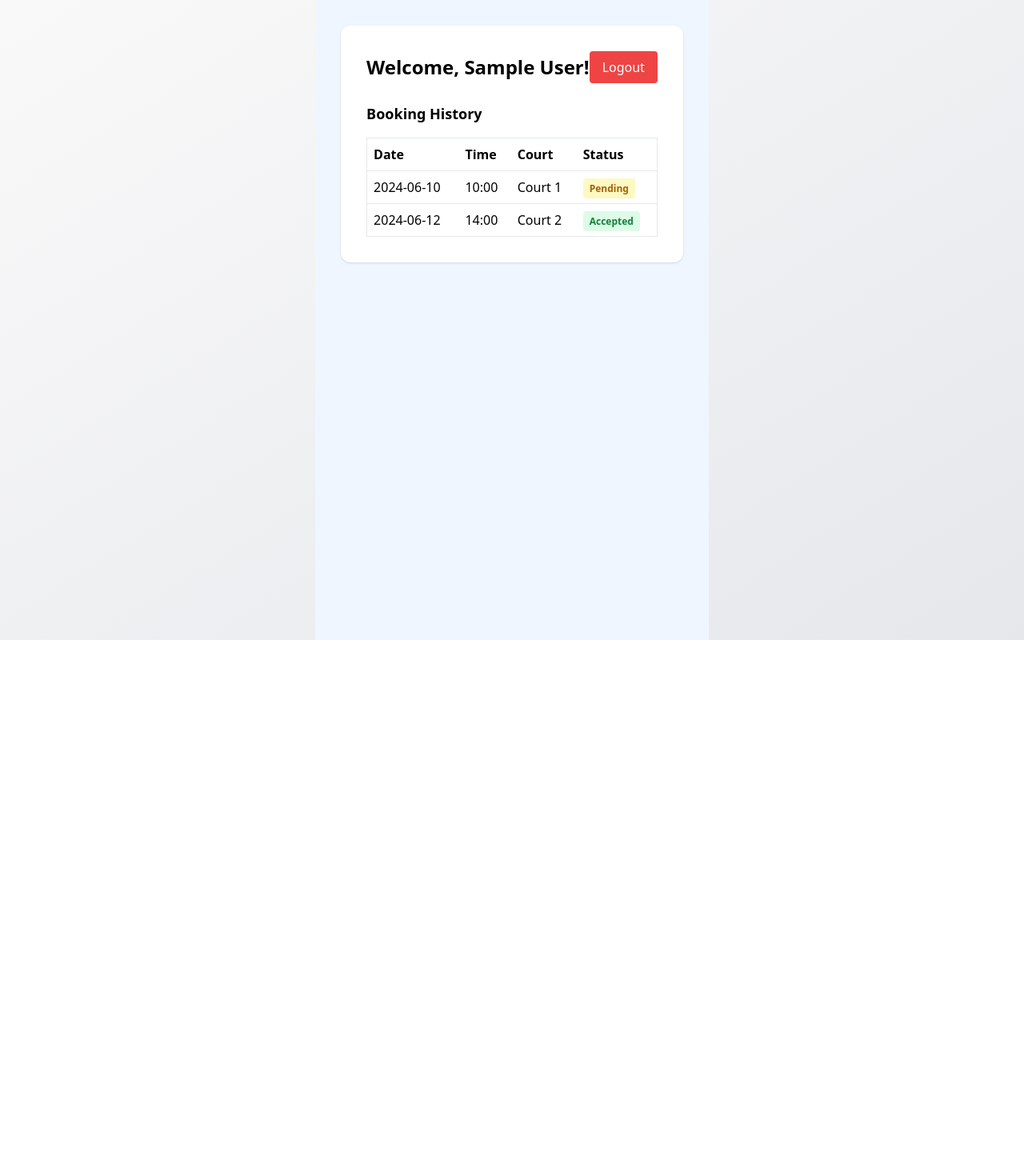
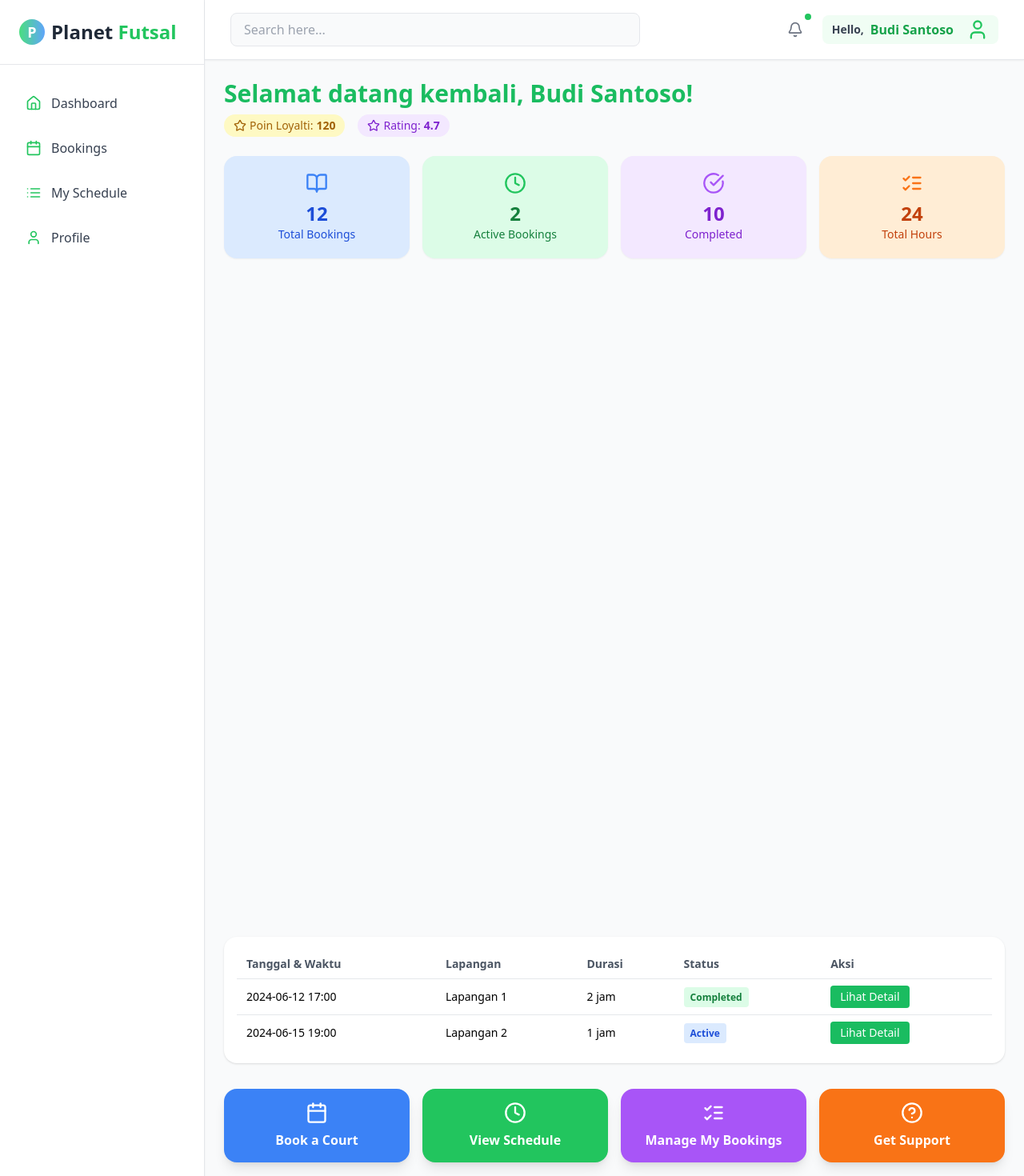
Before and after one commit to abyazaja/P-Booking, a React (Vite) app: page /dashboard in a window 1280 px wide. Shown: the top 1470 px of the page at 80% size. Before the commit the page ends 800 px from the top, so only its background shows below. Built offline with nearby package versions, Linux system fonts and the light colour scheme; sample sign-in values are in the browser's storage.

Commit message:
admindashboard sama perbaiki userdashboard

```diff
--- a/src/App.jsx
+++ b/src/App.jsx
@@ -4,7 +4,6 @@ import Login from './pages/auth/Login';
 import Register from './pages/auth/Register';
 import BookingPage from './pages/BookingPage';
 import UserDashboard from './pages/UserDashboard';
-import AdminLogin from './pages/AdminLogin';
 import AdminDashboard from './pages/AdminDashboard';
 import ManageCourts from './pages/ManageCourts';
 import ManageBookings from './pages/ManageBookings';
@@ -42,7 +41,6 @@ function App() {
 
       <Route path="/booking" element={<ProtectedRoute><BookingPage /></ProtectedRoute>} />
       <Route path="/dashboard" element={<ProtectedRoute><UserDashboard /></ProtectedRoute>} />
-      <Route path="/admin/login" element={<AdminLogin />} />
       <Route path="/admin/dashboard" element={<AdminRoute><AdminDashboard /></AdminRoute>} />
       <Route path="/admin/courts" element={<AdminRoute><ManageCourts /></AdminRoute>} />
       <Route path="/admin/bookings" element={<AdminRoute><ManageBookings /></AdminRoute>} />
--- a/src/components/Navbar.jsx
+++ b/src/components/Navbar.jsx
@@ -3,7 +3,7 @@ import BallLogo from './BallLogo';
 const Navbar = () => {
   return (
     <nav className="bg-white/90 backdrop-blur-md shadow-lg border-b border-white/20 sticky top-0 z-50">
-      <div className="max-w-7xl mx-auto px-3 sm:px-4 md:px-6 lg:px-8">
+      <div className="w-full px-4 sm:px-4 md:px-6 lg:px-8">
         <div className="flex items-center justify-between h-14 sm:h-16 lg:h-20">
           {/* Logo Section */}
           <a href="/" className="flex items-center gap-2 sm:gap-3 hover:opacity-80 transition-opacity">
--- a/src/components/Sidebar.jsx
+++ b/src/components/Sidebar.jsx
@@ -37,7 +37,7 @@ const Sidebar = ({ isOpen, toggleSidebar }) => {
 
       {/* Sidebar */}
       <div className={`
-        fixed lg:static inset-y-0 left-0 z-50 w-64 bg-white shadow-xl transform transition-transform duration-300 ease-in-out
+        fixed lg:static left-0 top-0 h-screen z-50 w-64 bg-white shadow-xl transform transition-transform duration-300 ease-in-out
         ${isOpen ? 'translate-x-0' : '-translate-x-full lg:translate-x-0'}
       `}>
         <div className="flex flex-col h-full">
--- /dev/null
+++ b/src/components/UserDashboardNavbar.jsx
@@ -0,0 +1,17 @@
+import React from "react";
+import { Calendar, User, Bell, List, Home, LogOut } from "lucide-react";
+
+const sidebarMenu = [
+  { label: "Dashboard", icon: Home },
+  { label: "Bookings", icon: Calendar },
+  { label: "My Schedule", icon: List },
+  { label: "Profile", icon: User },
+];
+
+const UserDashboardNavbar = () => (
+  <div className="flex min-h-screen bg-gray-50">
+    {/* Header & Main */}
+  </div>
+);
+
+export default UserDashboardNavbar;
--- /dev/null
+++ b/src/layouts/UserDashboardLayout.jsx
@@ -0,0 +1,74 @@
+import React from "react";
+import { Calendar, User, Bell, List, Home, LogOut } from "lucide-react";
+import { Link } from "react-router-dom";
+
+const sidebarMenu = [
+  { label: "Dashboard", icon: Home, to: "/dashboard" },
+  { label: "Bookings", icon: Calendar, to: "/dashboard/bookings" },
+  { label: "My Schedule", icon: List, to: "/dashboard/schedule" },
+  { label: "Profile", icon: User, to: "/dashboard/profile" },
+];
+
+const UserDashboardLayout = ({ children }) => (
+  <div className="flex min-h-screen bg-gray-50">
+    {/* Sidebar */}
+    <aside className="w-64 bg-white border-r shadow-sm flex flex-col">
+      <div className="flex items-center gap-2 px-6 py-6 border-b">
+        <div className="w-8 h-8 bg-gradient-to-r from-green-400 to-blue-400 rounded-full flex items-center justify-center">
+          <span className="text-white font-bold text-lg">P</span>
+        </div>
+        <span className="text-2xl font-bold text-gray-800">
+          Planet <span className="text-green-500">Futsal</span>
+        </span>
+      </div>
+      <nav className="flex-1 px-4 py-6">
+        <ul className="space-y-2">
+          {sidebarMenu.map((item) => (
+            <li key={item.label}>
+              <Link
+                to={item.to}
+                className="w-full flex items-center gap-3 px-4 py-3 rounded-xl text-left text-gray-700 font-medium hover:bg-green-50 transition"
+              >
+                <item.icon className="w-5 h-5 text-green-500" />
+                {item.label}
+              </Link>
+            </li>
+          ))}
+        </ul>
+      </nav>
+      <div className="px-4 pb-6 mt-auto">
+        <button className="w-full flex items-center gap-2 px-4 py-2 rounded-lg bg-red-50 text-red-600 font-semibold hover:bg-red-100 transition">
+          <LogOut className="w-4 h-4" /> Logout
+        </button>
+      </div>
+    </aside>
+    {/* Header & Main */}
+    <div className="flex-1 flex flex-col">
+      {/* Header */}
+      <header className="flex items-center justify-between bg-white px-8 py-4 border-b shadow-sm">
+        <div className="flex-1 max-w-lg">
+          <input
+            type="text"
+            placeholder="Search here..."
+            className="w-full px-4 py-2 rounded-lg border border-gray-200 focus:outline-none focus:ring-2 focus:ring-green-400 bg-gray-50"
+          />
+        </div>
+        <div className="flex items-center gap-4 ml-8">
+          <button className="relative p-2 rounded-full hover:bg-green-50">
+            <Bell className="w-5 h-5 text-gray-500" />
+            <span className="absolute -top-1 -right-1 w-3 h-3 bg-green-500 rounded-full border-2 border-white"></span>
+          </button>
+          <div className="flex items-center gap-2 bg-green-50 px-3 py-1 rounded-lg">
+            <span className="text-sm font-semibold text-gray-700">Hello,</span>
+            <span className="font-bold text-green-600">Budi Santoso</span>
+            <User className="w-7 h-7 text-green-500 ml-2" />
+          </div>
+        </div>
+      </header>
+      {/* Main content */}
+      <main className="flex-1 p-6">{children}</main>
+    </div>
+  </div>
+);
+
+export default UserDashboardLayout;
--- a/src/main.jsx
+++ b/src/main.jsx
@@ -9,7 +9,7 @@ createRoot(document.getElementById('root')).render(
   <StrictMode>
     <BrowserRouter>
       <AuthProvider>
-        <div className="min-h-screen flex items-center justify-center bg-gradient-to-br from-ballwhite to-ballgray">
+      <div class="min-h-screen justify-center flex flex-col bg-gradient-to-br from-ballwhite to-ballgray">
           <App />
         </div>
       </AuthProvider>
--- a/src/pages/AdminLogin.jsx
+++ /dev/null
@@ -1,41 +0,0 @@
-import { useState } from 'react';
-import { useNavigate } from 'react-router-dom';
-import { useAuth } from '../context/AuthContext';
-
-const AdminLogin = () => {
-  const { login } = useAuth();
-  const navigate = useNavigate();
-  const [email, setEmail] = useState('');
-  const [password, setPassword] = useState('');
-  const [error, setError] = useState('');
-
-  const handleSubmit = (e) => {
-    e.preventDefault();
-    if (!email || !password) {
-      setError('Please fill in all fields.');
-      return;
-    }
-    login(email, password, 'admin');
-    navigate('/admin/dashboard');
-  };
-
-  return (
-    <div className="min-h-screen flex items-center justify-center bg-gray-100">
-      <form onSubmit={handleSubmit} className="bg-white p-8 rounded shadow-md w-full max-w-md">
-        <h2 className="text-2xl font-bold mb-6 text-center">Admin Login</h2>
-        {error && <div className="mb-4 text-red-500">{error}</div>}
-        <div className="mb-4">
-          <label className="block mb-1 font-medium">Email</label>
-          <input type="email" className="w-full border rounded px-3 py-2" value={email} onChange={e => setEmail(e.target.value)} />
-        </div>
-        <div className="mb-6">
-          <label className="block mb-1 font-medium">Password</label>
-          <input type="password" className="w-full border rounded px-3 py-2" value={password} onChange={e => setPassword(e.target.value)} />
-        </div>
-        <button type="submit" className="w-full bg-blue-600 text-white py-2 rounded hover:bg-blue-700 transition">Login</button>
-      </form>
-    </div>
-  );
-};
-
-export default AdminLogin;
--- a/src/pages/GuestDashboard.jsx
+++ b/src/pages/GuestDashboard.jsx
@@ -18,21 +18,21 @@ export default function LandingPage() {
 
       {/* About Section */}
       <section className="bg-white py-16">
-        <div className="max-w-6xl mx-auto px-4">
+        <div className="w-full mx-auto px-4">
           <About />
         </div>
       </section>
 
       {/* Court Section */}
       <section className="bg-white py-16">
-        <div className="max-w-6xl mx-auto px-4 text-center">
+        <div className="w-full mx-auto px-4 text-center">
           <Court />
         </div>
       </section>
 
       {/* Contact Section */}
       <section className="bg-white py-16 border-t">
-        <div className="max-w-6xl mx-auto px-4">
+        <div className="w-full mx-auto px-4">
           <Contact />
         </div>
       </section>
--- a/src/pages/UserDashboard.jsx
+++ b/src/pages/UserDashboard.jsx
@@ -1,45 +1,164 @@
-import { useAuth } from '../context/AuthContext';
+import React, { useState } from "react";
+import { Calendar, CheckCircle, Clock, Star, User, BookOpen, HelpCircle, ListChecks } from "lucide-react";
+import UserDashboardNavbar from "../components/UserDashboardNavbar";
+import UserDashboardLayout from "../layouts/UserDashboardLayout";
 
-const mockBookings = [
-  { id: 1, date: '2024-06-10', time: '10:00', court: 'Court 1', status: 'Pending' },
-  { id: 2, date: '2024-06-12', time: '14:00', court: 'Court 2', status: 'Accepted' },
+const summaryData = [
+  {
+    title: "Total Bookings",
+    value: 12,
+    icon: <BookOpen className="w-7 h-7 text-blue-500" />,
+    color: "bg-blue-100 text-blue-700",
+  },
+  {
+    title: "Active Bookings",
+    value: 2,
+    icon: <Clock className="w-7 h-7 text-green-500" />,
+    color: "bg-green-100 text-green-700",
+  },
+  {
+    title: "Completed",
+    value: 10,
+    icon: <CheckCircle className="w-7 h-7 text-purple-500" />,
+    color: "bg-purple-100 text-purple-700",
+  },
+  {
+    title: "Total Hours",
+    value: 24,
+    icon: <ListChecks className="w-7 h-7 text-orange-500" />,
+    color: "bg-orange-100 text-orange-700",
+  },
+];
+
+const bookings = [
+  {
+    id: 1,
+    date: "2024-06-12 17:00",
+    court: "Lapangan 1",
+    duration: "2 jam",
+    status: "Completed",
+  },
+  {
+    id: 2,
+    date: "2024-06-15 19:00",
+    court: "Lapangan 2",
+    duration: "1 jam",
+    status: "Active",
+  },
+];
+
+const upcoming = [
+  {
+    id: 3,
+    date: "2024-06-20 18:00",
+    court: "Lapangan 3",
+    duration: "2 jam",
+    status: "Upcoming",
+  },
 ];
 
 const UserDashboard = () => {
-  const { user, logout } = useAuth();
+  const [activeTab, setActiveTab] = useState("history");
+  const user = { name: "Budi Santoso", loyalty: 120, rating: 4.7 };
 
   return (
-    <div className="min-h-screen bg-blue-50 p-8">
-      <div className="max-w-2xl mx-auto bg-white rounded-xl shadow p-8">
-        <div className="flex justify-between items-center mb-6">
-          <h2 className="text-2xl font-bold">Welcome, {user?.name || 'User'}!</h2>
-          <button onClick={logout} className="bg-red-500 text-white px-4 py-2 rounded hover:bg-red-600">Logout</button>
+    <UserDashboardLayout>
+      <div className="mb-6">
+        <h2 className="text-2xl md:text-3xl font-bold text-ballgreen mb-1">
+          Selamat datang kembali, {user.name}!
+        </h2>
+        <div className="flex items-center gap-4 mt-2">
+          <span className="bg-yellow-100 text-yellow-700 px-3 py-1 rounded-full text-sm flex items-center gap-1">
+            <Star className="w-4 h-4" /> Poin Loyalti: <b>{user.loyalty}</b>
+          </span>
+          <span className="bg-purple-100 text-purple-700 px-3 py-1 rounded-full text-sm flex items-center gap-1">
+            <Star className="w-4 h-4" /> Rating: <b>{user.rating}</b>
+          </span>
         </div>
-        <h3 className="text-lg font-semibold mb-4">Booking History</h3>
-        <table className="w-full text-left border">
+      </div>
+
+      <div className="grid grid-cols-2 md:grid-cols-4 gap-4 mb-8">
+        {summaryData.map((item) => (
+          <div
+            key={item.title}
+            className={`rounded-2xl shadow-sm p-5 flex flex-col items-center ${item.color}`}
+          >
+            <div className="mb-2">{item.icon}</div>
+            <div className="text-2xl font-bold">{item.value}</div>
+            <div className="text-sm font-medium">{item.title}</div>
+          </div>
+        ))}
+      </div>
+
+      <UserDashboardNavbar activeTab={activeTab} setActiveTab={setActiveTab} />
+
+      <div className="bg-white rounded-2xl shadow p-4 mt-4 mb-8 overflow-x-auto">
+        <table className="min-w-full text-sm">
           <thead>
-            <tr>
-              <th className="py-2 px-2 border-b">Date</th>
-              <th className="py-2 px-2 border-b">Time</th>
-              <th className="py-2 px-2 border-b">Court</th>
-              <th className="py-2 px-2 border-b">Status</th>
+            <tr className="text-left text-gray-600">
+              <th className="py-2 px-3">Tanggal & Waktu</th>
+              <th className="py-2 px-3">Lapangan</th>
+              <th className="py-2 px-3">Durasi</th>
+              <th className="py-2 px-3">Status</th>
+              <th className="py-2 px-3">Aksi</th>
             </tr>
           </thead>
           <tbody>
-            {mockBookings.map(b => (
-              <tr key={b.id}>
-                <td className="py-2 px-2 border-b">{b.date}</td>
-                <td className="py-2 px-2 border-b">{b.time}</td>
-                <td className="py-2 px-2 border-b">{b.court}</td>
-                <td className="py-2 px-2 border-b">
-                  <span className={`px-2 py-1 rounded text-xs font-semibold ${b.status === 'Accepted' ? 'bg-green-100 text-green-700' : b.status === 'Rejected' ? 'bg-red-100 text-red-700' : 'bg-yellow-100 text-yellow-700'}`}>{b.status}</span>
+            {(activeTab === "history" ? bookings : upcoming).map((b) => (
+              <tr key={b.id} className="border-t">
+                <td className="py-2 px-3">{b.date}</td>
+                <td className="py-2 px-3">{b.court}</td>
+                <td className="py-2 px-3">{b.duration}</td>
+                <td className="py-2 px-3">
+                  <span
+                    className={`px-2 py-1 rounded text-xs font-semibold ${
+                      b.status === "Completed"
+                        ? "bg-green-100 text-green-700"
+                        : b.status === "Active"
+                        ? "bg-blue-100 text-blue-700"
+                        : "bg-yellow-100 text-yellow-700"
+                    }`}
+                  >
+                    {b.status}
+                  </span>
+                </td>
+                <td className="py-2 px-3">
+                  <button className="bg-ballgreen text-white px-3 py-1 rounded hover:bg-green-700 transition">
+                    {activeTab === "history" ? "Lihat Detail" : "Batalkan"}
+                  </button>
                 </td>
               </tr>
             ))}
           </tbody>
         </table>
       </div>
-    </div>
+
+      <div className="grid grid-cols-2 md:grid-cols-4 gap-4 mb-8">
+        <button className="bg-blue-500 hover:bg-blue-600 text-white font-semibold py-4 rounded-2xl shadow-lg flex flex-col items-center">
+          <Calendar className="w-7 h-7 mb-2" />
+          Book a Court
+        </button>
+        <button className="bg-green-500 hover:bg-green-600 text-white font-semibold py-4 rounded-2xl shadow-lg flex flex-col items-center">
+          <Clock className="w-7 h-7 mb-2" />
+          View Schedule
+        </button>
+        <button className="bg-purple-500 hover:bg-purple-600 text-white font-semibold py-4 rounded-2xl shadow-lg flex flex-col items-center">
+          <ListChecks className="w-7 h-7 mb-2" />
+          Manage My Bookings
+        </button>
+        <button className="bg-orange-500 hover:bg-orange-600 text-white font-semibold py-4 rounded-2xl shadow-lg flex flex-col items-center">
+          <HelpCircle className="w-7 h-7 mb-2" />
+          Get Support
+        </button>
+      </div>
+
+      <div className="bg-blue-100 border-l-4 border-blue-400 rounded-xl p-4 mb-8 flex items-center gap-3">
+        <User className="w-6 h-6 text-blue-500" />
+        <span className="text-blue-800 font-medium">
+          Lapangan 3 kosong jam 17.00 - 19.00 hari ini. <b>Ayo booking sekarang!</b>
+        </span>
+      </div>
+    </UserDashboardLayout>
   );
 };
 
--- a/src/routes/AdminRoute.jsx
+++ b/src/routes/AdminRoute.jsx
@@ -3,7 +3,7 @@ import { useAuth } from '../context/AuthContext';
 
 const AdminRoute = ({ children }) => {
   const { user } = useAuth();
-  if (!user || user.role !== 'admin') return <Navigate to="/admin/login" />;
+  if (!user || user.role !== 'admin') return <Navigate to="/login" />;
   return children;
 };
 
```
Also changed, not shown: src/layouts/MainLayout.jsx (+17 -2 lines).
